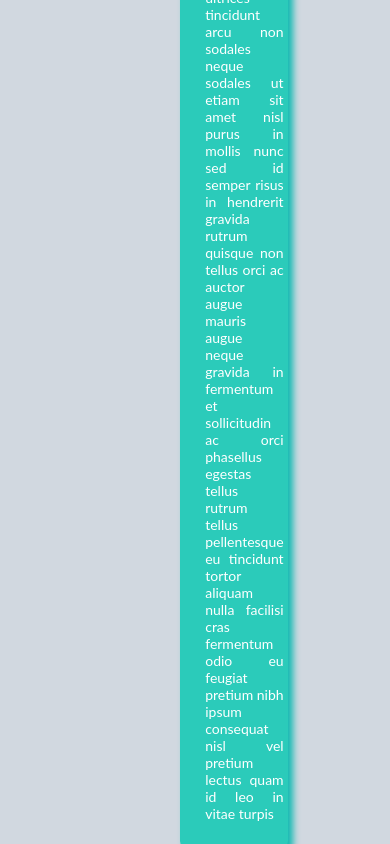
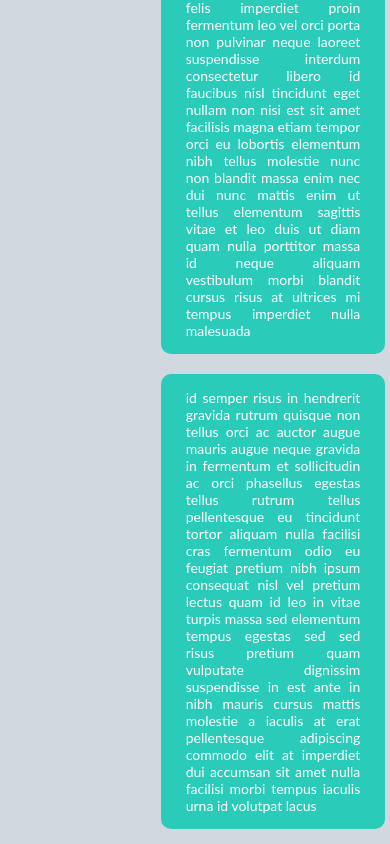
Before and after one commit to iambro/html-page, a plain HTML site: page index.html in a window 390 px wide. Shown: the part 1156-2000 px from the top of the page. Drawn offline with Linux system fonts and the light colour scheme.

Commit message:
Add media queries

```diff
--- a/SCSS/queries.scss
+++ b/SCSS/queries.scss
@@ -0,0 +1,56 @@
+@media screen and (max-width: 1399px) {
+  .container__article {
+    width: 35%;
+  }
+}
+
+@media screen and (max-width: 1024px) {
+  .container__article {
+    width: 30%;
+  }
+
+  .container__aside {
+    width: 15%;
+  }
+
+  .box-wrapper_inside {
+    width: 75%;
+  }
+}
+
+@media screen and (max-width: 774px) {
+  .menu-box {
+    width: 40%;
+  }
+  .container {
+    margin-left: 40%;
+    padding: 1rem 2rem;
+
+    .box {
+      width: 90%;
+      padding: 1.5rem 2.5rem;
+      margin: 1rem 0;
+    }
+
+    &__sub-header {
+      width: 80% !important;
+    }
+
+    .box-wrapper,
+    .box-wrapper_inside {
+      width: 100%;
+      flex-direction: column;
+      flex-wrap: nowrap;
+      justify-content: center;
+      align-items: center;
+    }
+  }
+}
+
+@media screen and (max-width: 500px) {
+  .container {
+    .box {
+      box-shadow: none;
+    }
+  }
+}
--- a/SCSS/reset.scss
+++ b/SCSS/reset.scss
@@ -26,7 +26,7 @@ h4,
 h5,
 h6,
 p {
-  margin-top: 0;
+  margin: 0;
 }
 
 fieldset,
--- a/SCSS/style.scss
+++ b/SCSS/style.scss
@@ -1,5 +1,4 @@
 @import "reset";
-@import "queries";
 @import "variables";
 
 body {
--- a/index.html
+++ b/index.html
@@ -6,6 +6,7 @@
     <meta http-equiv="X-UA-Compatible" content="ie=edge" />
     <title>Profil Software - HTML page</title>
     <link rel="stylesheet" href="CSS/style.css" />
+    <link rel="stylesheet" href="CSS/queries.css" />
   </head>
   <body>
     <aside class="menu-box">
```
Also changed, not shown: CSS/queries.css (added), CSS/style.css, 1 other file.
